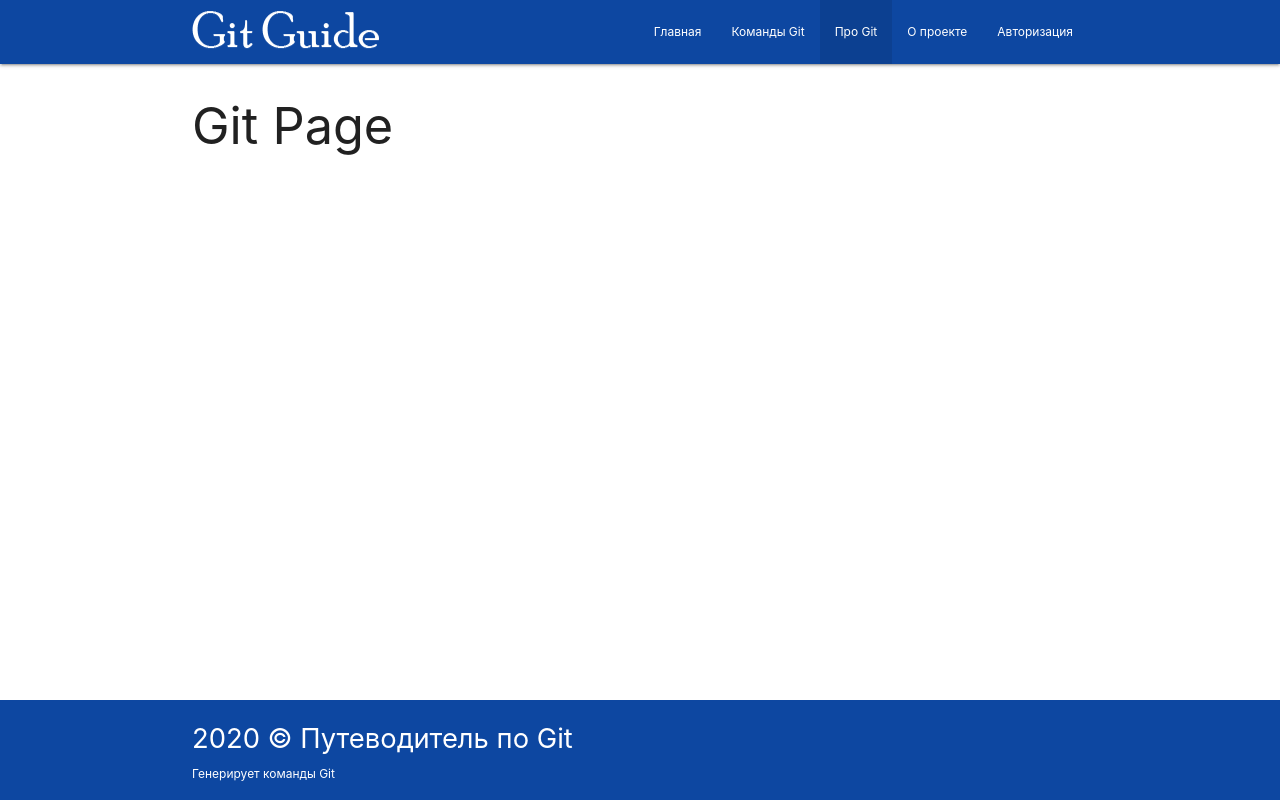
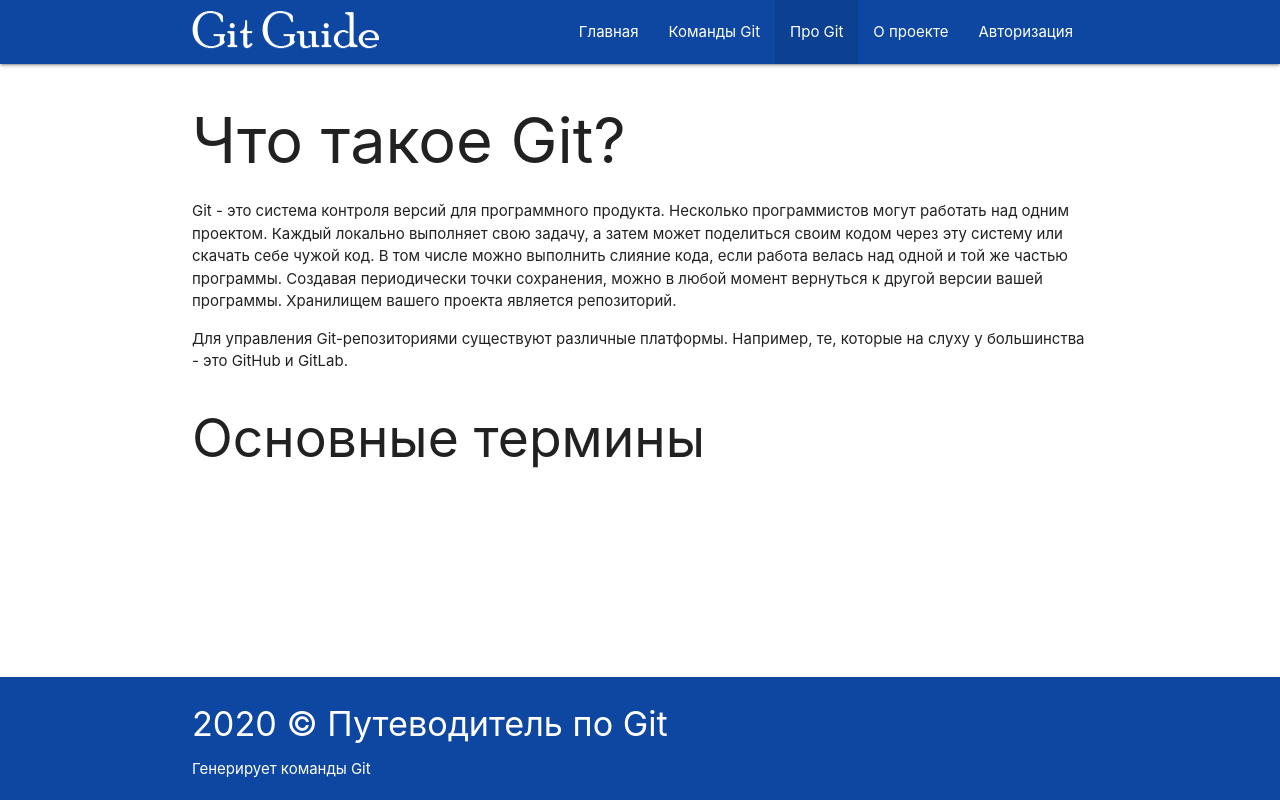
Before and after one commit to Radist-electric/git-guide-mern, a React (Create React App) app in the folder client/: page /git in a window 1280 px wide. Built offline with nearby package versions, Linux system fonts and the light colour scheme.

Commit message:
I fixed a few bugs and added some text to pages

```diff
--- a/client/src/components/Loader.js
+++ b/client/src/components/Loader.js
@@ -2,7 +2,7 @@ import React from 'react'
 
 export const Loader = () => {
   return (
-    <div className="preloader-wrapper small active loader">
+    <div className="preloader-wrapper small active">
       <div className="spinner-layer spinner-blue-only">
         <div className="circle-clipper left">
           <div className="circle"></div>
--- a/client/src/index.css
+++ b/client/src/index.css
@@ -19,16 +19,13 @@
   padding: 5px 0;
   margin-top: auto;
 }
-.loader {
-  margin: 0 auto;
-}
 
-@media only screen and (min-width: 600px) {
+@media only screen and (max-width: 991px) {
   html {
     font-size: 13px;
   }
 }
-@media only screen and (min-width: 320px) {
+@media only screen and (max-width: 600px) {
   html {
     font-size: 12px;
   }
--- a/client/src/pages/AboutPage.js
+++ b/client/src/pages/AboutPage.js
@@ -3,7 +3,9 @@ import React from 'react'
 export const AboutPage = () => {
   return (
     <div>
-      <h1>About Page</h1>
+      <h1>О проекте Git Guide</h1>
+      <p>Основная идея этого Путеводителя по Git - помочь быстро сформировать необходимую команду Git, скопировать в буфер обмена и вставить в командную строку. Это очень удобно для начинающих программистов, пока команды ещё не запомнились. В таких случаях шпаргалка - это очень удобный инструмент.</p>
+      <p>Я делаю проект по технологии MERN. Фронтенд и бэкенд на данный момент размещены на бесплатном хостинге от Google firebase. База данных лежит на <a href="https://www.mongodb.com/">mongodb.com</a>. У меня нет конкретной даты завершения проекта. По мере появления идей буду оптимизировать, расширять и дорабатывать Путеводитель.</p>
     </div>
   )
 }
--- a/client/src/pages/GitPage.js
+++ b/client/src/pages/GitPage.js
@@ -3,7 +3,10 @@ import React from 'react'
 export const GitPage = () => {
   return (
     <div>
-      <h1>Git Page</h1>
+      <h1>Что такое Git?</h1>
+      <p>Git - это система контроля версий для программного продукта. Несколько программистов могут работать над одним проектом. Каждый локально выполняет свою задачу, а затем может поделиться своим кодом через эту систему или скачать себе чужой код. В том числе можно выполнить слияние кода, если работа велась над одной и той же частью программы. Создавая периодически точки сохранения, можно в любой момент вернуться к другой версии вашей программы. Хранилищем вашего проекта является репозиторий.</p>
+      <p>Для управления Git-репозиториями существуют различные платформы. Например, те, которые на слуху у большинства - это GitHub и GitLab.</p>
+      <h2>Основные термины</h2>
     </div>
   )
 }
--- a/client/src/pages/InteractivePage.js
+++ b/client/src/pages/InteractivePage.js
@@ -3,7 +3,8 @@ import React from 'react'
 export const InteractivePage = () => {
   return (
     <div>
-      <h1>Interactive Page</h1>
+      <h1>Интерактивная работа с Git</h1>
+      <p>На данной странице будет возможность графически работать с ветками и генерировать команды под вашу ситуацию.</p>
     </div>
   )
 }
```
